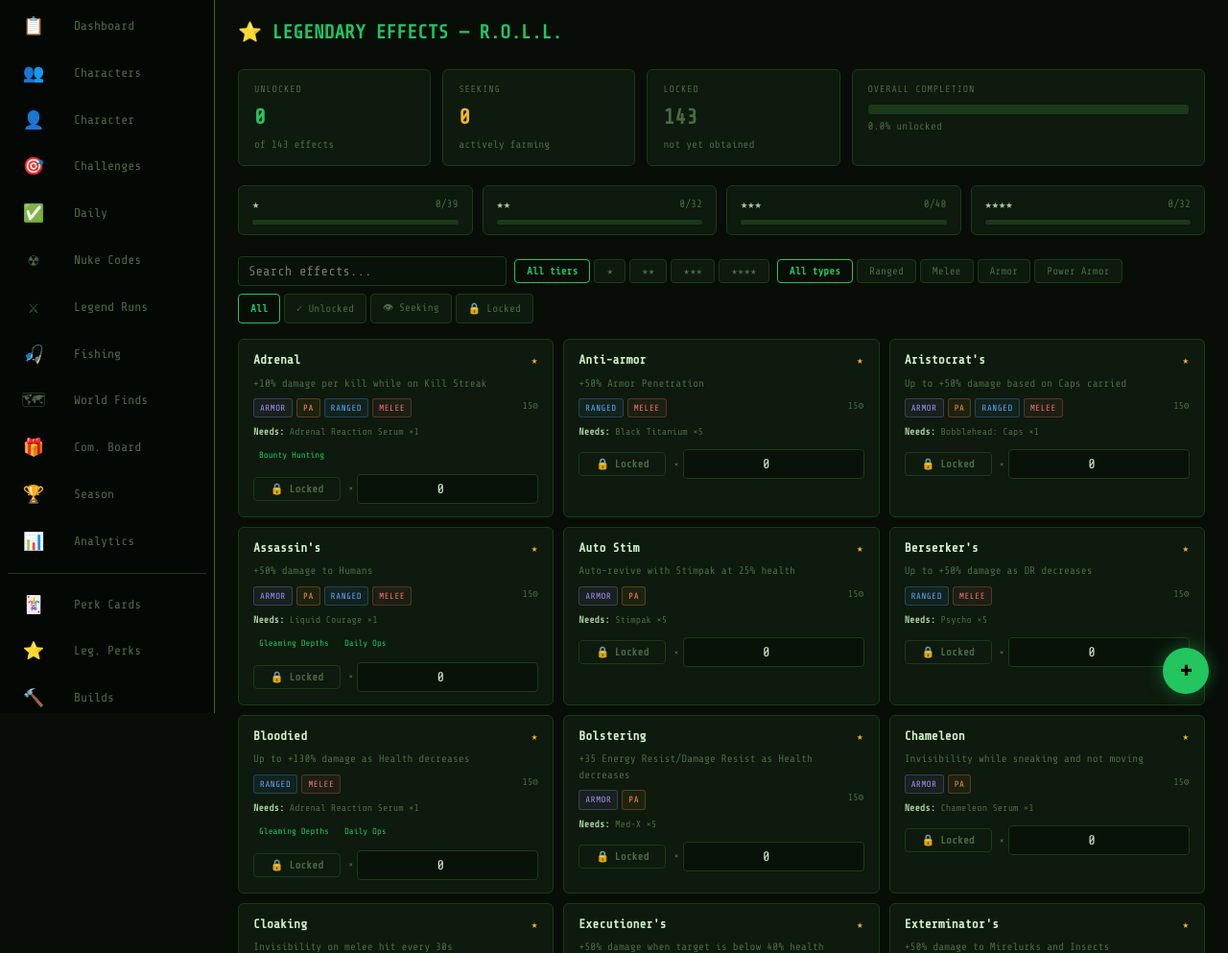
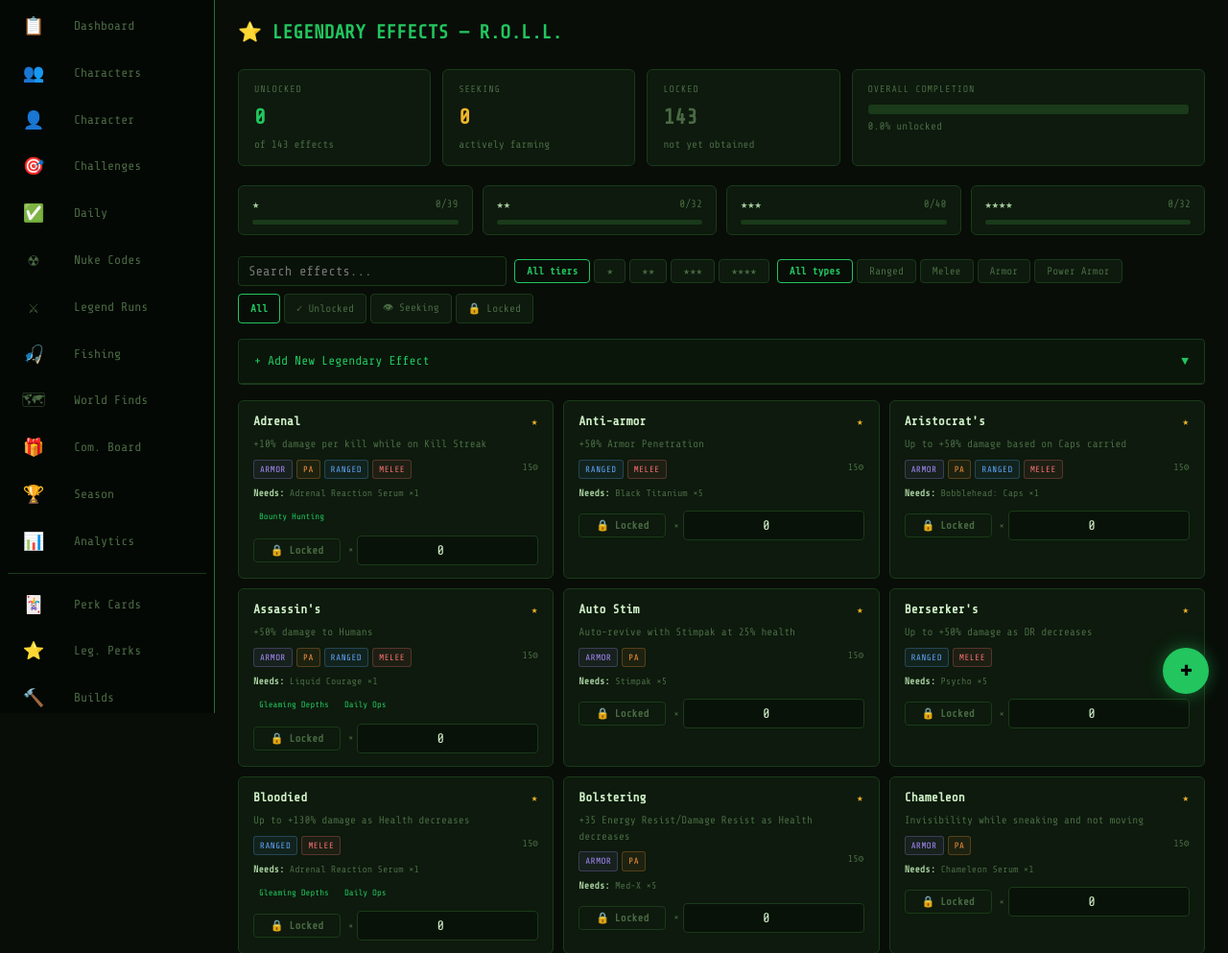
Before and after one commit to Manshoon03/fo76-tracker, a Flask app: page /legendary-mods in a window 1280 px wide. Shown: the part 57-1050 px from the top of the page at 96% size. Run offline with Flask 3, Linux system fonts and the light colour scheme; the visitor is signed in with stand-in values (Sample User, id 1); data comes from the database, SQL or seed files in the repository; data that the repository does not hold is empty.

Commit message:
feat(legendary-mods): add custom effect + inventory management
- Add New Effect panel: name, star, status, module cost, categories, description
- Delete button on custom-added effects only (seeded data protected)
- Add New Inventory Item panel: name, star, qty, notes
- Delete button on all inventory rows
- DB migration: custom flag on legendary_effects and legendary_mods_inventory

Co-Authored-By: Claude Sonnet 4.6 <noreply@anthropic.com>

```diff
--- a/app.py
+++ b/app.py
@@ -3250,6 +3250,48 @@ def legendary_mods_qty():
         db.execute("UPDATE bobbleheads SET qty=? WHERE id=?", (qty, rid))
     return ('', 204)
 
+@app.route('/legendary-mods/add-effect', methods=['POST'])
+def legendary_mods_add_effect():
+    name = fs('name')
+    if not name:
+        flash('Name required.', 'error')
+        return redirect(url_for('legendary_mods'))
+    cats = ','.join(request.form.getlist('categories'))
+    db.execute(
+        "INSERT OR IGNORE INTO legendary_effects "
+        "(name, description, star, categories, legendary_modules, status, custom) "
+        "VALUES (?,?,?,?,?,?,1)",
+        (name, fs('description'), fi('star', 1), cats,
+         fi('legendary_modules', 15), fs('status') or 'locked')
+    )
+    flash(f'Added effect: {name}', 'success')
+    return redirect(url_for('legendary_mods'))
+
+@app.route('/legendary-mods/delete-effect/<int:eid>', methods=['POST'])
+def legendary_mods_delete_effect(eid):
+    db.execute("DELETE FROM legendary_effects WHERE id=? AND custom=1", (eid,))
+    flash('Effect removed.', 'info')
+    return redirect(url_for('legendary_mods'))
+
+@app.route('/legendary-mods/add-inventory', methods=['POST'])
+def legendary_mods_add_inventory():
+    name = fs('name')
+    if not name:
+        flash('Name required.', 'error')
+        return redirect(url_for('legendary_mods'))
+    db.execute(
+        "INSERT INTO legendary_mods_inventory (name, star_level, qty, notes, custom) VALUES (?,?,?,?,1)",
+        (name, fi('star_level', 1), fi('qty', 0), fs('notes'))
+    )
+    flash(f'Added to inventory: {name}', 'success')
+    return redirect(url_for('legendary_mods'))
+
+@app.route('/legendary-mods/delete-inventory/<int:iid>', methods=['POST'])
+def legendary_mods_delete_inventory(iid):
+    db.execute("DELETE FROM legendary_mods_inventory WHERE id=?", (iid,))
+    flash('Removed from inventory.', 'info')
+    return redirect(url_for('legendary_mods'))
+
 # ── Quick-add JSON endpoints (one-click from wiki references) ──────────────────
 @app.route('/mutations/quick-add', methods=['POST'])
 def mutations_quick_add():
--- a/db.py
+++ b/db.py
@@ -633,6 +633,8 @@ def init_db():
         "ALTER TABLE fish_species ADD COLUMN catch_count INTEGER DEFAULT 0",
         "ALTER TABLE fish_log ADD COLUMN caught_time TEXT DEFAULT ''",
         "ALTER TABLE fish_log ADD COLUMN logged_at TEXT DEFAULT ''",
+        "ALTER TABLE legendary_effects ADD COLUMN custom INTEGER DEFAULT 0",
+        "ALTER TABLE legendary_mods_inventory ADD COLUMN custom INTEGER DEFAULT 0",
         """CREATE TABLE IF NOT EXISTS fish_sessions (
             id           INTEGER PRIMARY KEY AUTOINCREMENT,
             character_id INTEGER DEFAULT 1,
--- a/templates/legendary_mods.html
+++ b/templates/legendary_mods.html
@@ -205,6 +205,61 @@
   </div>
 </div>
 
+<!-- ── Add New Effect panel ─────────────────────────────────────────── -->
+<section class="add-panel" id="addEffectPanel" style="margin-bottom:16px">
+  <div class="panel-toggle" onclick="togglePanel('addEffectPanel')">
+    <span>+ Add New Legendary Effect</span>
+    <span class="toggle-icon">▼</span>
+  </div>
+  <div class="panel-body">
+    <form method="POST" action="/legendary-mods/add-effect">
+      <div class="form-grid">
+        <div class="form-group span2">
+          <label>Effect Name *</label>
+          <input type="text" name="name" required placeholder="e.g. Explosive">
+        </div>
+        <div class="form-group">
+          <label>Star</label>
+          <select name="star">
+            <option value="1">★ 1-Star</option>
+            <option value="2">★★ 2-Star</option>
+            <option value="3">★★★ 3-Star</option>
+            <option value="4">★★★★ 4-Star</option>
+          </select>
+        </div>
+        <div class="form-group">
+          <label>Status</label>
+          <select name="status">
+            <option value="locked">🔒 Locked</option>
+            <option value="seeking">👁 Seeking</option>
+            <option value="unlocked">✓ Unlocked</option>
+          </select>
+        </div>
+        <div class="form-group">
+          <label>Module Cost</label>
+          <input type="number" name="legendary_modules" value="15" min="0">
+        </div>
+        <div class="form-group">
+          <label>Categories</label>
+          <div style="display:flex;gap:12px;flex-wrap:wrap;padding-top:4px">
+            <label style="font-size:12px;font-weight:normal;display:flex;align-items:center;gap:4px"><input type="checkbox" name="categories" value="Weapon Ranged"> Ranged</label>
+            <label style="font-size:12px;font-weight:normal;display:flex;align-items:center;gap:4px"><input type="checkbox" name="categories" value="Weapon Melee"> Melee</label>
+            <label style="font-size:12px;font-weight:normal;display:flex;align-items:center;gap:4px"><input type="checkbox" name="categories" value="Armor"> Armor</label>
+            <label style="font-size:12px;font-weight:normal;display:flex;align-items:center;gap:4px"><input type="checkbox" name="categories" value="Power Armor"> Power Armor</label>
+          </div>
+        </div>
+        <div class="form-group span2">
+          <label>Description</label>
+          <input type="text" name="description" placeholder="What does it do?">
+        </div>
+      </div>
+      <div class="form-actions">
+        <button class="btn btn-primary" type="submit">+ Add Effect</button>
+      </div>
+    </form>
+  </div>
+</section>
+
 <!-- ── Effects grid ─────────────────────────────────────────────────── -->
 <div class="le-grid" id="leGrid">
 {% for e in effects %}
@@ -254,6 +309,11 @@
       {% elif e.status == 'seeking' %}👁 Seeking
       {% else %}🔒 Locked{% endif %}
     </button>
+    {% if e.custom %}
+    <form method="POST" action="/legendary-mods/delete-effect/{{ e.id }}" style="margin:0">
+      <button class="btn-sm btn-delete" onclick="return confirmDelete()" title="Remove custom effect">🗑</button>
+    </form>
+    {% endif %}
     <div class="le-count-wrap">
       <label>×</label>
       <input type="number" class="le-count-input" value="{{ e.mod_count }}" min="0"
@@ -267,14 +327,52 @@
 </div>
 
 <!-- ── Mod Inventory (legacy qty tracker) ──────────────────────────── -->
+<div class="le-section-head">📦 Mod Inventory <span>{% if inventory %}{{ inventory|sum(attribute='qty') }} total{% endif %}</span></div>
+
+<section class="add-panel" id="addInvPanel" style="margin-bottom:12px">
+  <div class="panel-toggle" onclick="togglePanel('addInvPanel')">
+    <span>+ Add Inventory Item</span>
+    <span class="toggle-icon">▼</span>
+  </div>
+  <div class="panel-body">
+    <form method="POST" action="/legendary-mods/add-inventory">
+      <div class="form-grid">
+        <div class="form-group span2">
+          <label>Mod Name *</label>
+          <input type="text" name="name" required placeholder="e.g. Explosive Mod">
+        </div>
+        <div class="form-group">
+          <label>Star</label>
+          <select name="star_level">
+            <option value="1">★ 1-Star</option>
+            <option value="2">★★ 2-Star</option>
+            <option value="3">★★★ 3-Star</option>
+            <option value="4">★★★★ 4-Star</option>
+          </select>
+        </div>
+        <div class="form-group">
+          <label>Qty</label>
+          <input type="number" name="qty" value="1" min="0">
+        </div>
+        <div class="form-group span2">
+          <label>Notes</label>
+          <input type="text" name="notes" placeholder="Optional notes">
+        </div>
+      </div>
+      <div class="form-actions">
+        <button class="btn btn-primary" type="submit">+ Add Item</button>
+      </div>
+    </form>
+  </div>
+</section>
+
 {% if inventory %}
-<div class="le-section-head">📦 Mod Inventory <span>legacy qty tracking</span></div>
 {% for s in [1,2,3,4] %}
   {% set grp = inventory|selectattr('star_level','eq',s)|list %}
   {% if grp %}
   <div style="margin-bottom:8px;font-size:12px;color:var(--gold);font-weight:700">{{ '★'*s }} — {{ grp|length }} types · {{ grp|sum(attribute='qty') }} total</div>
   <table class="lm-inv-table">
-    <thead><tr><th>Mod</th><th>QTY</th><th>Notes</th></tr></thead>
+    <thead><tr><th>Mod</th><th>QTY</th><th>Notes</th><th></th></tr></thead>
     <tbody>
       {% for item in grp %}
       <tr>
@@ -283,6 +381,11 @@
              value="{{ item.qty }}" min="0"
              onchange="updateInvQty({{ item.id }}, this.value, this)"></td>
         <td style="font-size:11px;color:#e0c040">{{ item.notes or '' }}</td>
+        <td>
+          <form method="POST" action="/legendary-mods/delete-inventory/{{ item.id }}" class="inline-form">
+            <button class="btn-sm btn-delete" onclick="return confirmDelete()" title="Remove">🗑</button>
+          </form>
+        </td>
       </tr>
       {% endfor %}
     </tbody>
```
